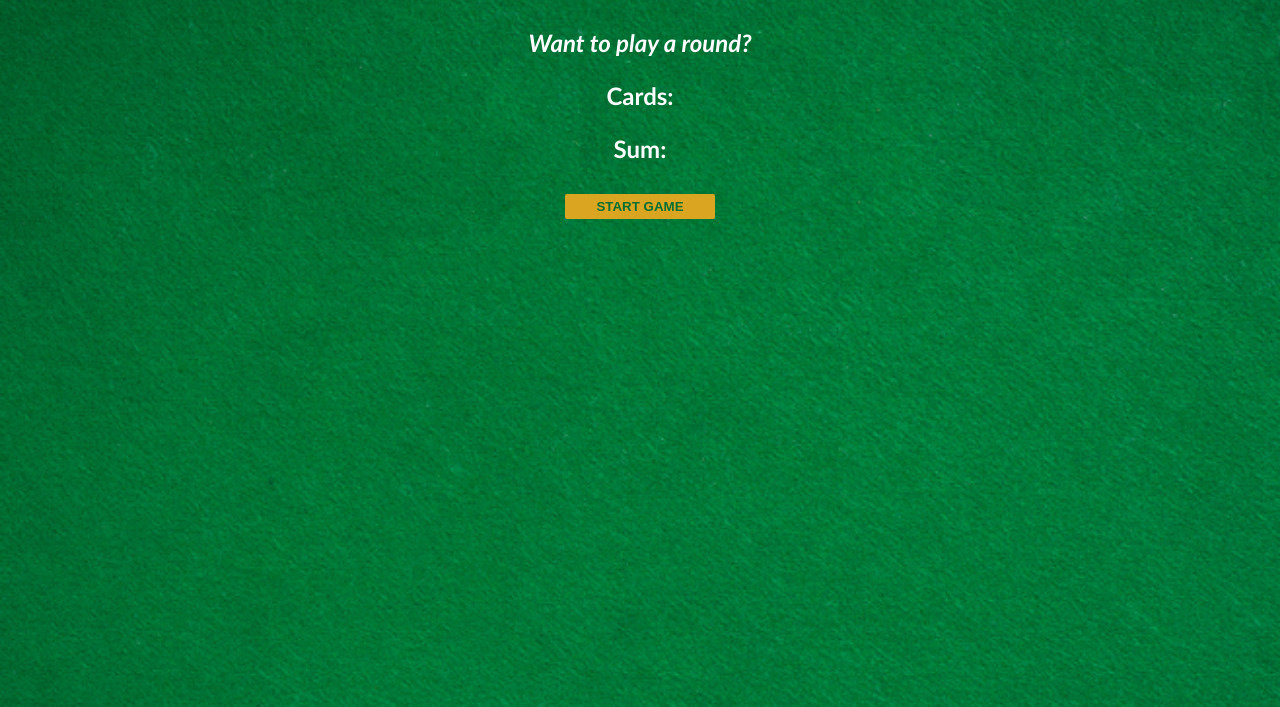
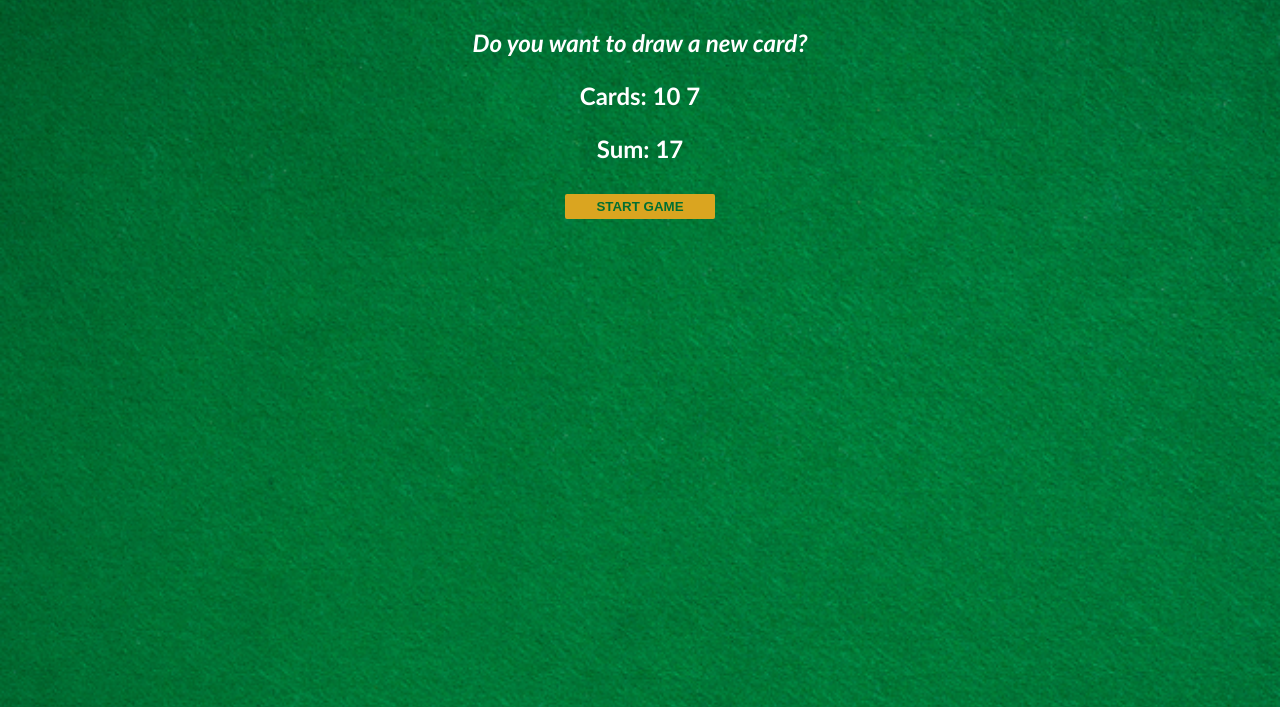
Before and after one commit to CharPet/Blackjack, a plain HTML site: page index.html in a window 1280 px wide. Both pictures are taken after a click on the button "START GAME". Shown: the part 93-800 px from the top of the page. Drawn offline with Linux system fonts and the light colour scheme.

Commit message:
Added card counter

```diff
--- a/index.html
+++ b/index.html
@@ -9,8 +9,8 @@
   <body>
     <h1>Blackjack</h1>
     <p id="message-el">Want to play a round?</p>
-    <p>Cards:</p>
-    <p>Sum:</p>
+    <p id="cards-el">Cards:</p>
+    <p id="sum-el">Sum:</p>
     <button onclick="startGame()">START GAME</button>
     <script src="index.js"></script>
   </body>
--- a/index.js
+++ b/index.js
@@ -77,12 +77,20 @@ let hasBlackJack = false;
 let isAlive = true;
 let message = "";
 
+let messageEl = document.getElementById("message-el");
+let sumEl = document.getElementById("sum-el");
+// let sumEl = document.querySelector("#sum-el");
+let cardsEl = document.getElementById("cards-el");
+
 function startGame() {
+  sumEl.textContent = "Sum: " + sum;
+  cardsEl.textContent = "Cards: " + firstCard + " " + secondCard;
+
   if (sum <= 20) {
     message = "Do you want to draw a new card?";
     console.log(message);
   } else if (sum === 21) {
-    message = "Wohoo! You've got Blackjack!";
+    message = "You've got Blackjack!";
     console.log(message);
     hasBlackJack = true;
   } else {
@@ -91,7 +99,7 @@ function startGame() {
     isAlive = false;
   }
 
-  console.log(hasBlackJack);
-  console.log(isAlive);
-  console.log(message);
+  // console.log(hasBlackJack);
+  // console.log(isAlive);
+  messageEl.textContent = message;
 }
```
